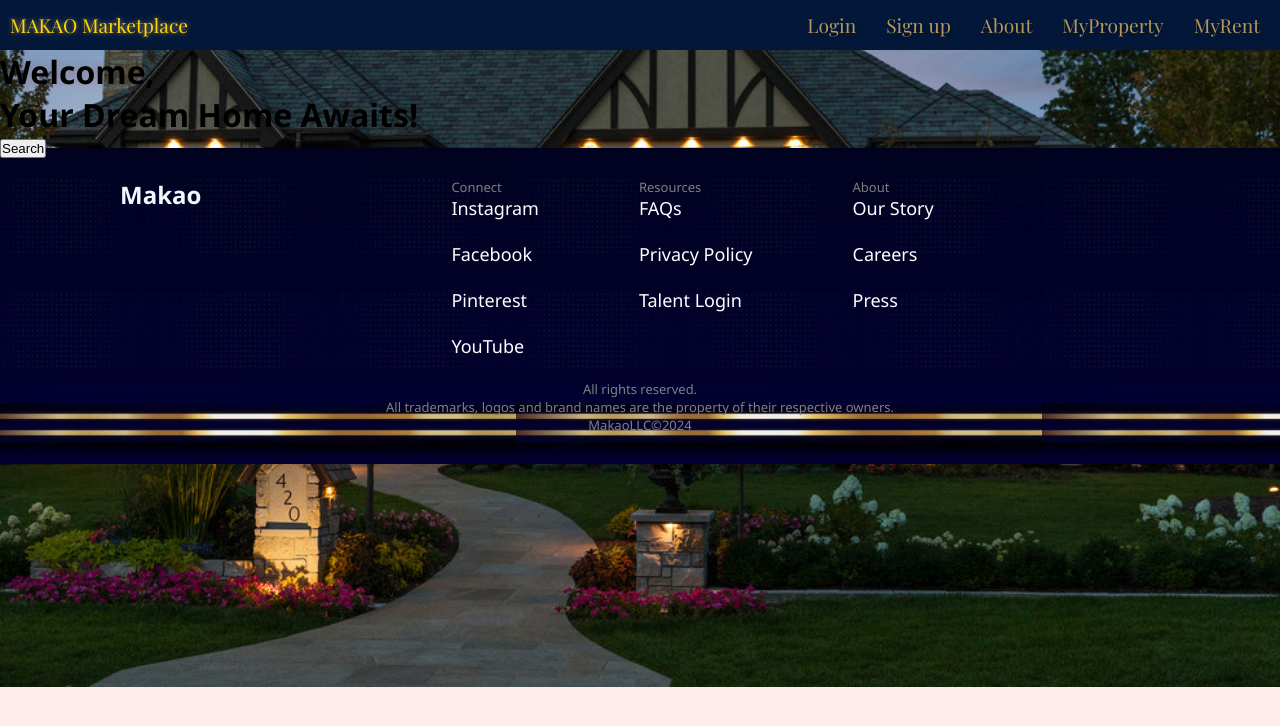
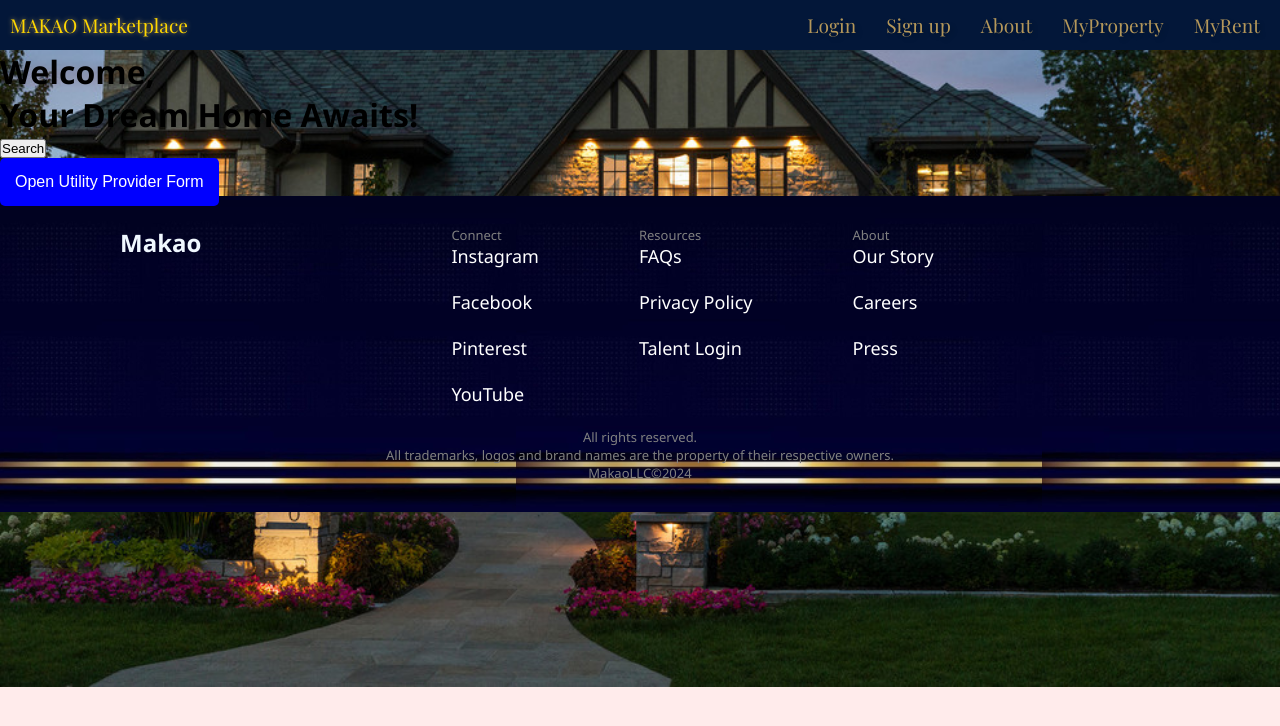
Before and after one commit to NICKMUGO/Real-Estate-App, a React (Create React App) app in the folder client/: page /UtilityProviderForm in a window 1280 px wide. Shown: the top 726 px of the page. Built offline with nearby package versions, Linux system fonts and the light colour scheme.

Commit message:
utility provider form

```diff
--- a/client/package.json
+++ b/client/package.json
@@ -11,6 +11,7 @@
     "react-dom": "^18.3.1",
     "react-router-dom": "^6.26.1",
     "react-scripts": "^5.0.1",
+    "reactjs-popup": "^2.0.6",
     "web-vitals": "^2.1.4"
   },
   "scripts": {
--- a/client/src/App.js
+++ b/client/src/App.js
@@ -9,6 +9,8 @@ import Footer from "./Components/Footer";
 import MyPaymentspage from "./Components/MyPaymentspage";
 import Signup from "./Components/Signup";
 import Login from "./Components/Login";
+import UtilityProviderForm from "./Components/utilityprovider";
+
 
 
 function App() {
@@ -26,6 +28,8 @@ function App() {
         <Route path="/questions" element={<QuestionsPage/>}/>
         <Route path="/signup" element={<Signup/>}/>
         <Route path="/login" element={<Login/>}/>
+        <Route path="/UtilityProviderForm" element={<UtilityProviderForm/>}/>
+
       </Routes>
       <Footer />
     </BrowserRouter>
--- /dev/null
+++ b/client/src/Components/utilityprovider.js
@@ -0,0 +1,117 @@
+import React, { useState } from "react";
+
+const UtilityProviderForm = () => {
+    const [isOpen, setIsOpen] = useState(false); // State to control form visibility
+
+    const styles = {
+        popupOverlay: {
+            position: 'fixed',
+            top: 0,
+            left: 0,
+            width: '100%',
+            height: '100%',
+            backgroundColor: 'rgba(0, 0, 0, 0.5)',
+            display: 'flex',
+            justifyContent: 'center',
+            alignItems: 'center',
+            zIndex: 1000,
+        },
+        popupContent: {
+            backgroundColor: '#031739',
+            padding: '30px',
+            borderRadius: '10px',
+            maxWidth: '500px',
+            width: '100%',
+            position: 'relative', // Added to position the close button
+        },
+        form: {
+            display: 'flex',
+            flexDirection: 'column',
+        },
+        h2: {
+            color: '#B4975A',
+            textAlign: 'center',
+        },
+        label: {
+            marginTop: '10px',
+            fontFamily: 'Times New Roman, Times, serif',
+            color: '#B4975A',
+        },
+        input: {
+            padding: '10px',
+            marginTop: '5px',
+            border: '0.5px solid #ccc',
+            borderRadius: '5px',
+            backgroundColor: 'gray',
+        },
+        button: {
+            padding: '15px',
+            backgroundColor: 'black',
+            color: 'white',
+            fontSize: '16px',
+            border: 'none',
+            borderRadius: '5px',
+            marginTop: '20px',
+            cursor: 'pointer',
+        },
+        closeButton: {
+            position: 'absolute',
+            top: '10px',
+            right: '10px',
+            background: 'none',
+            border: 'none',
+            color: 'white',
+            fontSize: '20px',
+            cursor: 'pointer',
+        },
+        openButton: {
+            padding: '15px',
+            backgroundColor: 'blue',
+            color: 'white',
+            fontSize: '16px',
+            border: 'none',
+            borderRadius: '5px',
+            cursor: 'pointer',
+        }
+    };
+
+    return (
+        <div>
+            {/* Button to open the popup */}
+            <button style={styles.openButton} onClick={() => setIsOpen(true)}>
+                Open Utility Provider Form
+            </button>
+
+            {/* Conditionally render the popup form */}
+            {isOpen && (
+                <div style={styles.popupOverlay}>
+                    <div style={styles.popupContent}>
+                        {/* 'X' Close button */}
+                        <button style={styles.closeButton} onClick={() => setIsOpen(false)}>
+                            &times;
+                        </button>
+
+                        <h2 style={styles.h2}>Utility Providers</h2>
+                        <form style={styles.form}>
+                            <label htmlFor="provider_name" style={styles.label}>Provider Name</label>
+                            <input type="text" id="provider_name" name="provider_name" required style={styles.input} />
+
+                            <label htmlFor="contact_info" style={styles.label}>Contact Info</label>
+                            <input type="tel" id="contact_info" name="contact_info" required style={styles.input} />
+
+                            <label htmlFor="utility_type" style={styles.label}>Utility Type</label>
+                            <input type="text" id="utility_type" name="utility_type" required style={styles.input} />
+
+                            <label htmlFor="created" style={styles.label}>Created at</label>
+                            <input type="date" id="created" name="created" required style={styles.input} />
+
+                            <button type="submit" style={styles.button}>Register</button>
+                        </form>
+                    </div>
+                </div>
+            )}
+        </div>
+    );
+};
+
+export default UtilityProviderForm;
```
Also changed, not shown: 1 other file (tests, documents, lock files or other folders).
